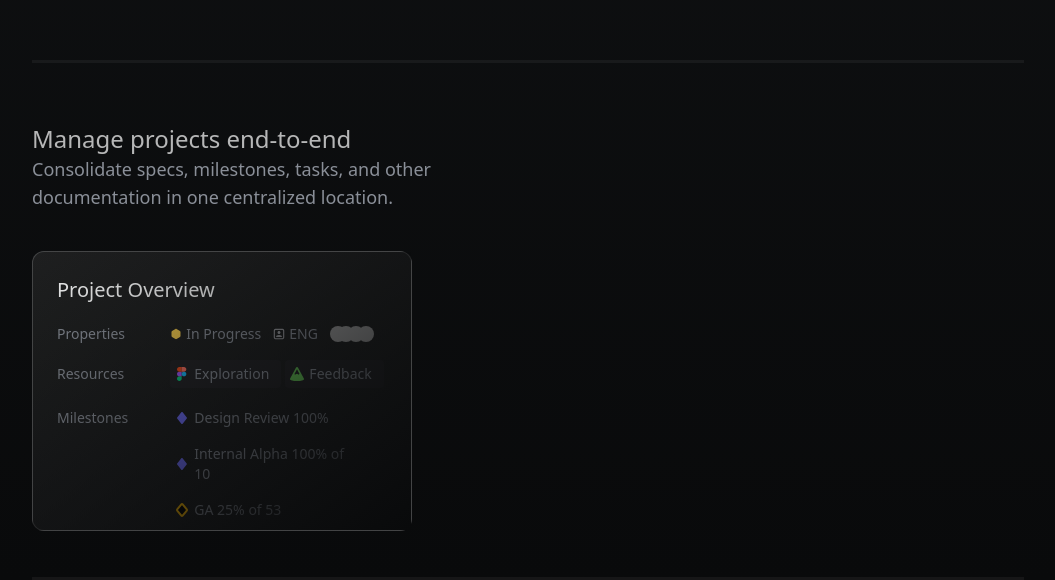
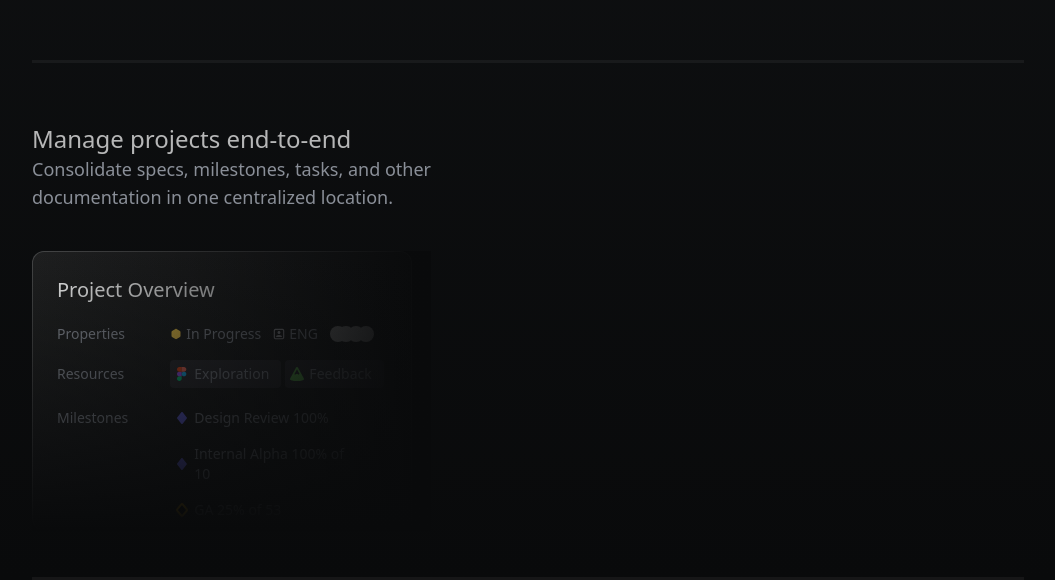
Before and after one commit to Thanagorn16/linearCloneLandingPage, a React (Vite) app: page / in a window 1280 px wide. Shown: the part 3056-3636 px from the top of the page, without its empty margins (112-1167 px from the left). Built offline with nearby package versions, Linux system fonts and the light colour scheme; grey boxes are pictures that could not be loaded.

Commit message:
added:overlay project overview section

```diff
--- a/src/components/Planning.jsx
+++ b/src/components/Planning.jsx
@@ -37,7 +37,8 @@ export default function Planning() {
 						</p>
 
 
-						<div className="relative mt-10 w-95 h-70 p-6 rounded-xl bg-[hsla(0,0%,100%,.08)] border border-[hsla(0,0%,100%,.17)]">
+						<div className="relative">
+							<div className=" mt-10 w-95 h-70 p-6 rounded-xl bg-[hsla(0,0%,100%,.08)] border border-[hsla(0,0%,100%,.17)]">
 								<h1 className="text-xl text-[#f7f8f8]">Project Overview</h1>
 								{/* main grid */}
 								<div className="grid grid-cols-6 w-85 py-5 gap-y-4  items-center">
@@ -87,7 +88,7 @@ export default function Planning() {
 									</div>
 									<div className="col-start-3 col-end-7">
 										<div className="flex flex-row items-center gap-1">
-										<div className="flex gap-1 p-1 items-center rounded-sm bg-[rgb(35,35,38)]">
+											<div className="flex gap-1 p-1 items-center rounded-sm bg-[rgb(49,49,54)]">
 												<svg className="w-4 h-4"
 													viewBox="0 0 16 16"
 													focusable="false"
@@ -97,7 +98,7 @@ export default function Planning() {
 												</svg>
 												<span className="text-sm text-[#8a8f98] pr-2">Exploration</span>
 											</div>
-										<div className="flex gap-1 p-1 items-center rounded-sm bg-[rgb(35,35,38)]">
+											<div className="flex gap-1 p-1 items-center rounded-sm bg-[rgb(49,49,54)]">
 												<svg
 													className="w-4 h-4"
 													viewBox="0 0 16 16"
@@ -140,10 +141,10 @@ export default function Planning() {
 										</div>
 									</div>
 								</div>
-
-						<div className="absolute inset-0  bg-gradient-to-br from-transparent to-[#090a0b]"></div>
 							</div>
-
+							<div className="absolute inset-0  bg-gradient-to-l from-[#090a0b] to-transparent"></div>
+							<div className="absolute inset-0  bg-gradient-to-b from-transparent to-[#090a0b]"></div>
+						</div>
 					</div>
 				</div>
 			</div>
```
Lines whose indentation alone changed are shown as unchanged.
